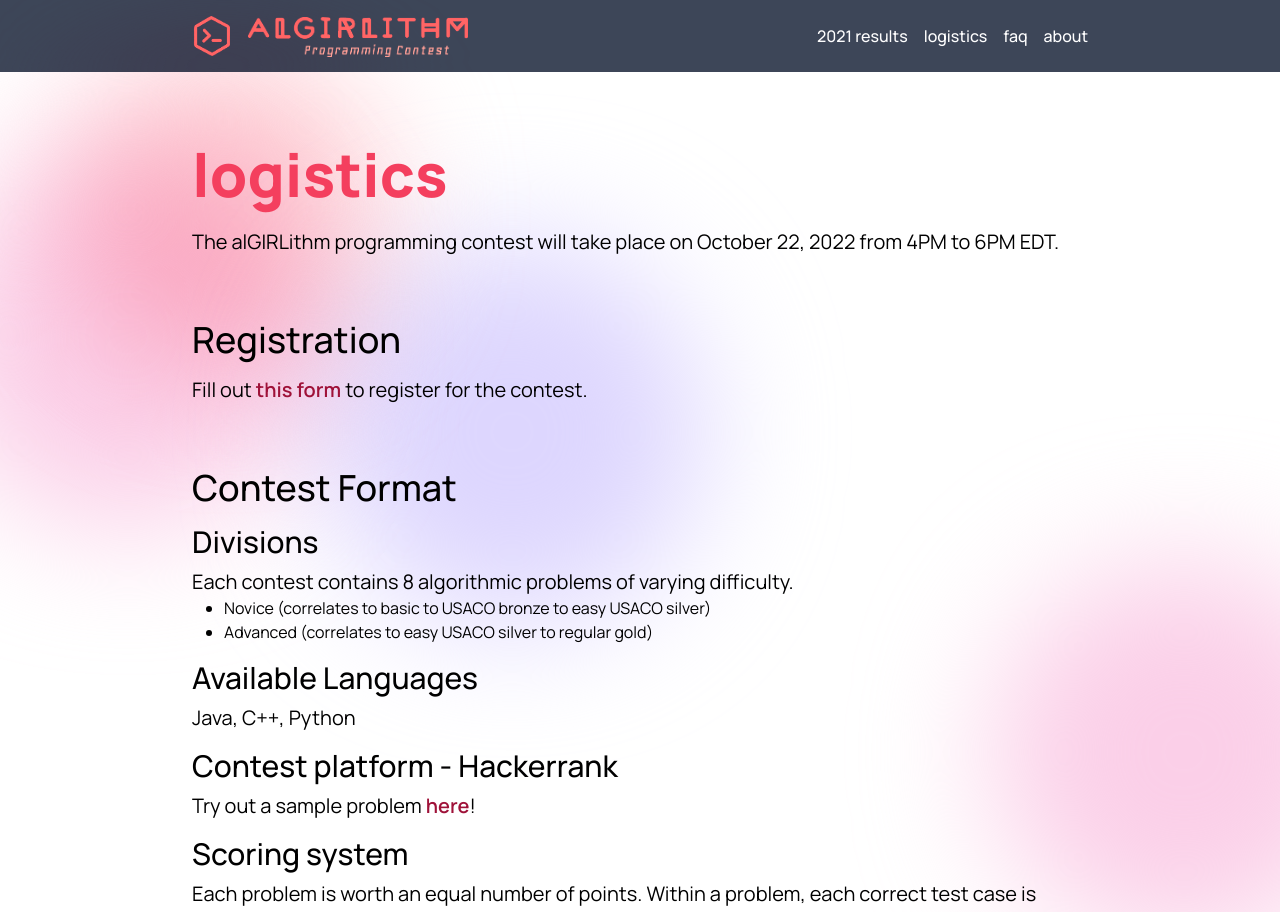
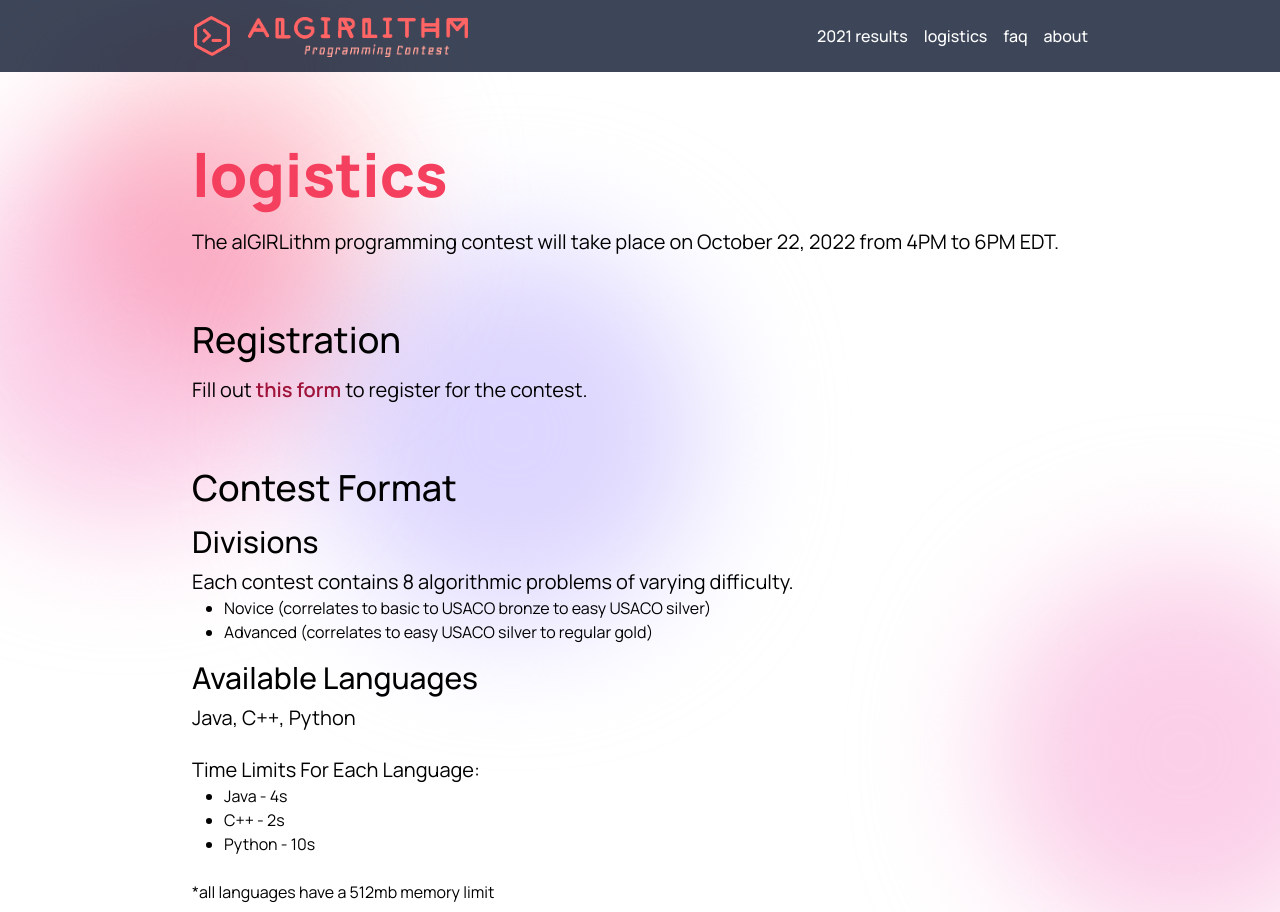
Before and after one commit to maggie-j-liu/algirlithm, a Next.js app: page /logistics in a window 1280 px wide. Shown: the top 912 px of the page. Built offline with nearby package versions, Linux system fonts and the light colour scheme.

Commit message:
add language time and memory limits, add problem testers

```diff
--- a/pages/about.jsx
+++ b/pages/about.jsx
@@ -24,13 +24,21 @@ const team = [
   { name: "Crystal Yang", role: "organizer", image: crystal },
   { name: "Juheon Rhee", role: "organizer", image: juheon },
   { name: "Maria Chrysafis", role: "organizer", image: logo },
-  /*{
+];
+
+const problem_testers = [
+  {
     name: "Ryan Chou",
     role: "problem tester",
     image: ryan,
     link: "https://www.ryanchou.dev",
-  },*/
-];
+  },
+  {
+    name: "Claire Zhang",
+    role: "problem tester",
+    image: claire
+  },
+]
 
 const past_team = [
   { name: "Maggie Liu", role: "organizer", image: maggie},
@@ -70,6 +78,18 @@ const About = () => {
           </div>
         </Section>
         <Section>
+          <Subtitle>Problem Testers</Subtitle>
+          <div
+            className={
+              "mt-4 grid grid-cols-1 sm:grid-cols-2 lg:grid-cols-3 gap-x-6 gap-y-6"
+            }
+          >
+            {problem_testers.map((person) => (
+              <Organizer key={person.name} {...person} />
+            ))}
+          </div>
+        </Section>
+        <Section>
           <Subtitle>Past Organizers</Subtitle>
           <div
             className={
--- a/pages/logistics.jsx
+++ b/pages/logistics.jsx
@@ -49,6 +49,17 @@ const Logistics = () => {
           </div>
           <SubSubtitle>Available Languages</SubSubtitle>
           <p>Java, C++, Python</p>
+          <br/>
+          <p>Time Limits For Each Language:</p>
+          <div className="prose prose-lg text-black-500 mx-auto lg:px-8">
+            <ul className="list-disc">
+              <li>Java - 4s</li>
+              <li>C++ - 2s</li>
+              <li>Python - 10s</li>
+            </ul>
+          </div>
+          <br/>
+          <h1>*all languages have a 512mb memory limit</h1>
           <SubSubtitle>Contest platform - Hackerrank</SubSubtitle>
           <p>
             Try out a sample problem{" "}
```
